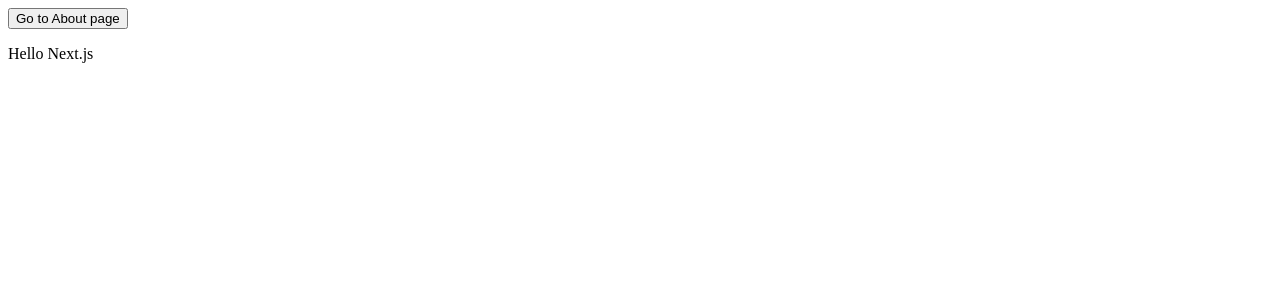
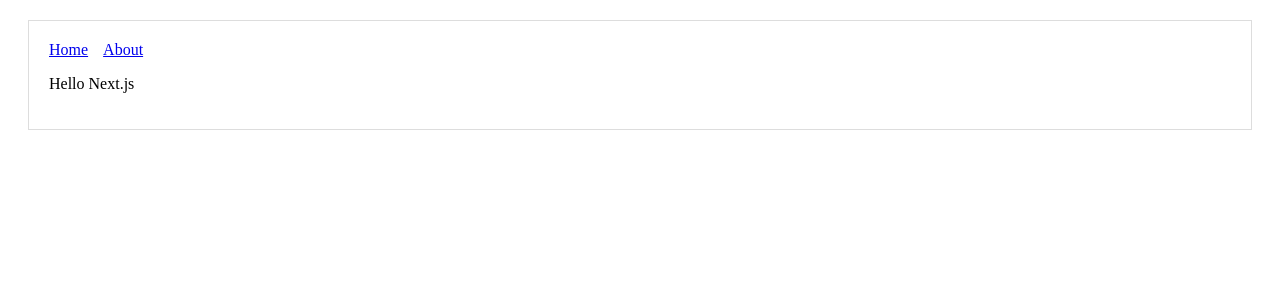
Before and after one commit to jesus-chacon/next-js-sample, a Next.js app: page / in a window 1280 px wide. Shown: the top 300 px of the page. Built offline with nearby package versions, Linux system fonts and the light colour scheme.

Commit message:
Finish Step 3. --> Using Shared Components

```diff
--- /dev/null
+++ b/components/Header.js
@@ -0,0 +1,19 @@
+import Link from 'next/link';
+
+const linkStyle = {
+    marginRight: 15
+};
+
+const Header = () => (
+    <div>
+        <Link href="/">
+            <a style={linkStyle}>Home</a>
+        </Link>
+
+        <Link href="/about">
+            <a style={linkStyle}>About</a>
+        </Link>
+    </div>
+);
+
+export default Header;
--- /dev/null
+++ b/components/Layout.js
@@ -0,0 +1,16 @@
+import Header from './Header';
+
+const layoutStyle = {
+    margin: 20,
+    padding: 20,
+    border: '1px solid #DDD'
+};
+
+const Layout = (props) => (
+    <div style={layoutStyle}>
+        <Header />
+        {props.children}
+    </div>
+);
+
+export default Layout;
--- a/pages/about.js
+++ b/pages/about.js
@@ -1,7 +1,9 @@
+import Layout from '../components/Layout';
+
 const About = () => (
-    <div>
+    <Layout>
         <p>This is the about page</p>
-    </div>
+    </Layout>
 );
 
 export default About;
--- a/pages/index.js
+++ b/pages/index.js
@@ -1,13 +1,11 @@
 import Link from 'next/link';
 
+import Layout from '../components/Layout';
+
 const Index = () => (
-    <div>
-        <Link href="/about">
-            <button>Go to About page</button>
-        </Link>
-
+    <Layout>
         <p>Hello Next.js</p>
-    </div>
+    </Layout>
 );
 
 export default Index;
```
